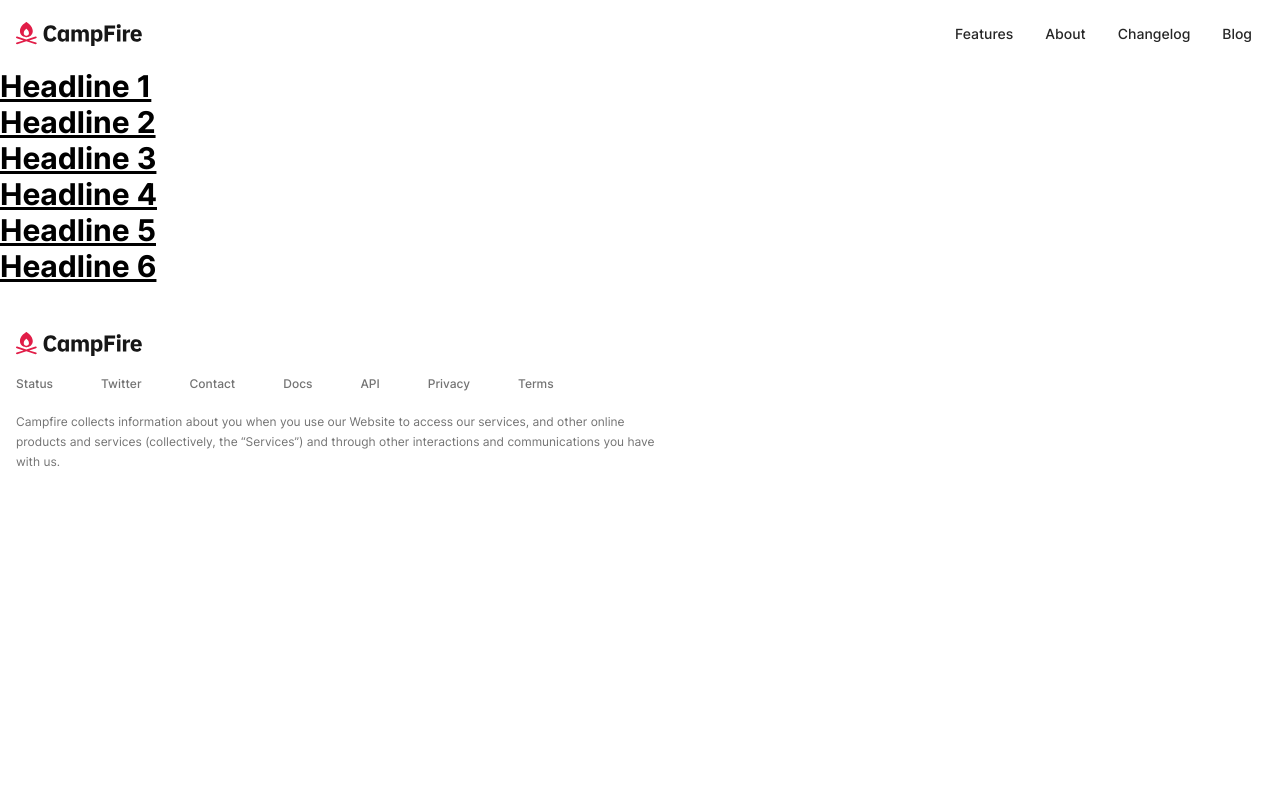
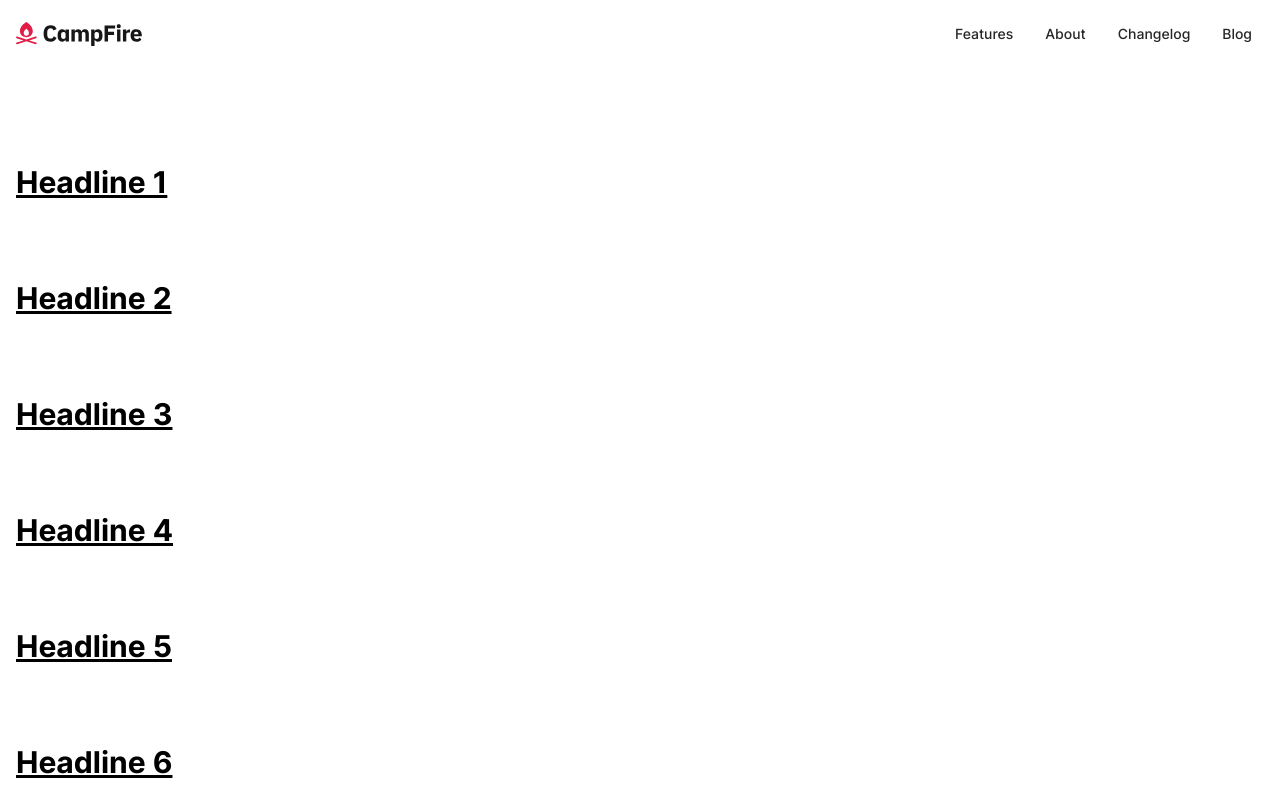
Before and after one commit to Justin-Bento/believe-support-services, a Next.js app: page / in a window 1280 px wide. Shown: the top 800 px of the page. Built offline with nearby package versions, Linux system fonts and the light colour scheme.

Commit message:
included container

```diff
--- a/pages/index.tsx
+++ b/pages/index.tsx
@@ -4,8 +4,7 @@ import React from "react";
 export default function index() {
   return (
     <>
-
-      <main>
+      <main className="p-4 container mx-auto space-y-20 my-20">
         <section className="s">
           <h1 className="text-3xl font-bold underline">Headline 1</h1>
           <p className=""></p>
```
